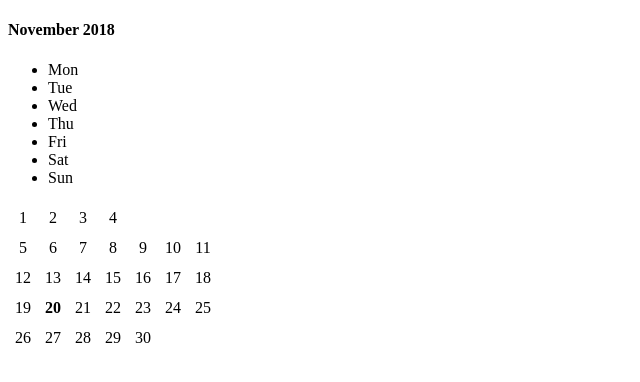
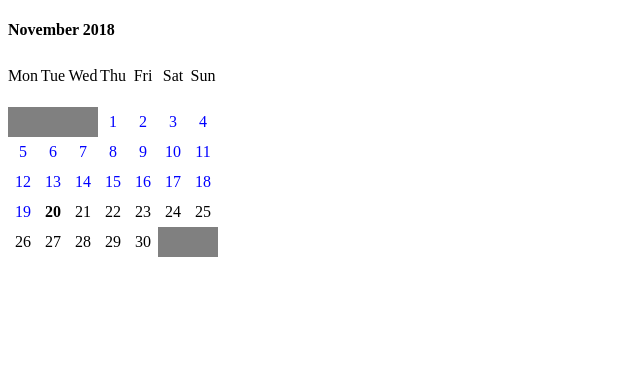
Before and after one commit to anchorage418/react-calendar, a React (Create React App) app: page / in a window 1280 px wide. Shown: the top 382 px of the page, without its empty margins (0-640 px from the left). Built offline with nearby package versions, Linux system fonts and the light colour scheme.

Commit message:
added cells for days not in current month

```diff
--- a/src/components/Calendar.jsx
+++ b/src/components/Calendar.jsx
@@ -5,6 +5,7 @@ import { withStyles } from '@material-ui/core/styles';
 import calendarStyles from '../styles/calendar';
 
 const WEEK_DAYS = ['Mon', 'Tue', 'Wed', 'Thu', 'Fri', 'Sat', 'Sun'];
+const WEEK_TOTAL = 7;
 
 class Calendar extends Component {
   state = {
@@ -42,6 +43,7 @@ class Calendar extends Component {
     const currentDay = date.date();
     const currentWeekDay = date.isoWeekday();
     const startDay = date.startOf('month').isoWeekday();
+    const endDay = date.endOf('month').isoWeekday();
     const daysInMonth = date.endOf('month').date();
 
     return {
@@ -51,11 +53,13 @@ class Calendar extends Component {
       currentDay,
       currentWeekDay,
       startDay,
+      endDay,
       daysInMonth,
     };
   }
 
   renderCalendarHeader = () => {
+    const { classes } = this.props;
     const { date, currentYear } = this.dates;
     const formatedMonth = date.format('MMMM');
 
@@ -64,10 +68,12 @@ class Calendar extends Component {
         <div>
           <h4>{`${formatedMonth} ${currentYear}`}</h4>
         </div>
-        <ul>
+        <ul className={classes.week_day__list}>
           {map(WEEK_DAYS, (day) => {
               return (
-                <li>{day}</li>
+                <li className={classes.week_day__item}>
+                  {day}
+                </li>
               )
             })}
         </ul>
@@ -76,24 +82,39 @@ class Calendar extends Component {
   }
 
   renderCalendarBody = () => {
-    const { date, daysInMonth, currentYear, currentMonth } = this.dates;
-    const { classes, format } = this.props;
+    const { date, daysInMonth, startDay, endDay } = this.dates;
+    const { classes } = this.props;
+
+    const pastDays = startDay !== 1 ? WEEK_TOTAL - startDay : null;
+    const lastDays = endDay !== 7 ? WEEK_TOTAL - endDay : null;
 
     let resultArr = [];
     let cellsArr = [];
     let i = 1;
+    let j = 1;
     let rowDiv = <div className={classes.cells_row}>{cellsArr}</div>;
 
+    if (pastDays) {
+      while (j <= pastDays) {
+        cellsArr.push(this.renderCalendarCell('', true));
+        j++;
+      }
+      j = 1;
+    }
     while(i <= daysInMonth) {
-      if (date.date(i).isoWeekday() !== 7) {
+      if (date.date(i).isoWeekday() !== WEEK_TOTAL) {
         cellsArr.push(this.renderCalendarCell(i))
-      } else if (date.date(i).isoWeekday() === 7) {
+      } else if (date.date(i).isoWeekday() === WEEK_TOTAL) {
         cellsArr.push(this.renderCalendarCell(i));
         resultArr.push(rowDiv);
         cellsArr = [];
         rowDiv = <div className={classes.cells_row}>{cellsArr}</div>;
       }
       if (i === daysInMonth && !isEmpty(cellsArr)) {
+        while (j <= lastDays) {
+          cellsArr.push(this.renderCalendarCell('', true));
+          j++;
+        }
         resultArr.push(rowDiv);
         cellsArr = [];
         rowDiv = <div className={classes.cells_row}>{cellsArr}</div>;
@@ -106,13 +127,15 @@ class Calendar extends Component {
     );
   }
 
-  renderCalendarCell = (date) => {
+  renderCalendarCell = (date, disabled = false) => {
     const { classes } = this.props;
-    const dates = this.dates;
+    const { currentDay } = this.dates;
 
-    const currenDayClass = dates.currentDay === date ? classes.current_day: '';
+    const currenDayClass = currentDay === date ? classes.current_day : '';
+    const disabledDayClass = disabled ? classes.disabled_day : '';
+    const pastDayClass = date && date < currentDay ? classes.past_day : '';
 
-    const cellClasses = `${classes.cell} ${currenDayClass}`;
+    const cellClasses = `${classes.cell} ${currenDayClass} ${disabledDayClass} ${pastDayClass}`;
 
     return (
       <div className={cellClasses}>{date}</div>
--- a/src/styles/calendar.js
+++ b/src/styles/calendar.js
@@ -12,4 +12,22 @@ export default () => ({
   cells_row: {
     display: 'flex',
   },
+  disabled_day: {
+    backgroundColor: 'grey',
+  },
+  past_day: {
+    color: 'blue',
+  },
+  week_day__list: {
+    display: 'flex',
+    padding: 0,
+    listStyleType: 'none',
+  },
+  week_day__item: {
+    display: 'flex',
+    alignItems: 'center',
+    justifyContent: 'center',
+    width: '30px',
+    height: '30px',
+  },
 });
```
